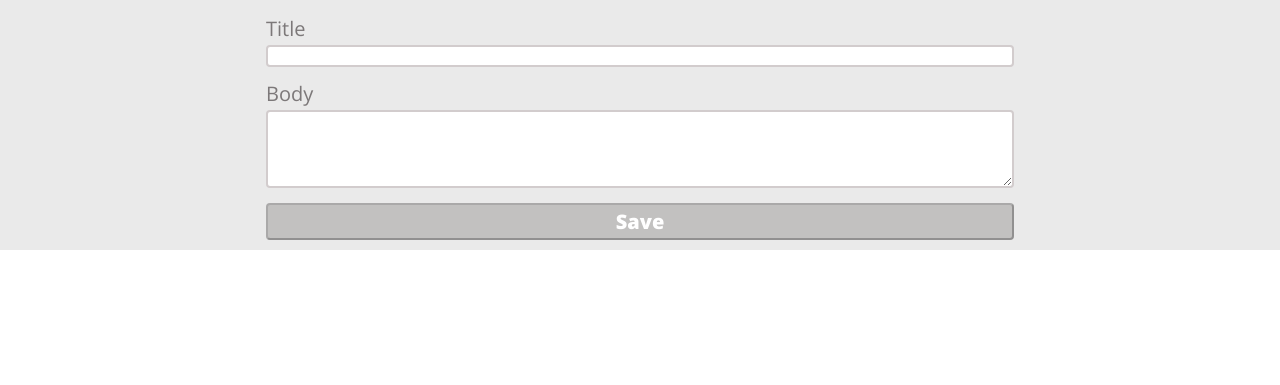
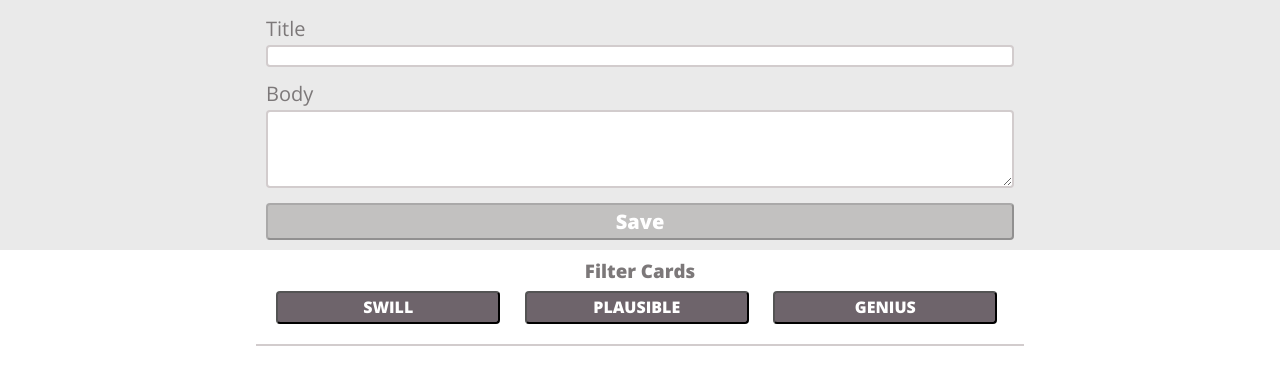
Before and after one commit to jessicalyn/idea-box, a plain HTML site: page index.html in a window 1280 px wide. Shown: the part 83-468 px from the top of the page. Drawn offline with nearby package versions, Linux system fonts and the light colour scheme.

Commit message:
Create & style filter buttons

```diff
--- a/index.html
+++ b/index.html
@@ -27,6 +27,14 @@
 			<input class="input-form__save" type="submit" value="Save" disabled="true">
 		</form>
 	</section>
+	<section class="filter">
+		<h3>Filter Cards</h3>
+		<div class="filter__container">
+			<button class="filter__container--button">SWILL</button>
+			<button class="filter__container--button">PLAUSIBLE</button>
+			<button class="filter__container--button">GENIUS</button>
+		</div>
+	</section>
 	<section class="ideas">
 		<!-- <section class="ideas__container">
 			<section class="ideas__card">
--- a/styles.css
+++ b/styles.css
@@ -72,7 +72,8 @@ h1 {
   }
 
 .input-form__container,
-.ideas__container {
+.ideas__container,
+.filter {
   display: flex;
   flex-direction: column;
   justify-content: space-around;
@@ -124,6 +125,28 @@ h2 {
   color: #6E646B;
 }
 
+.filter {
+  display: flex;
+  flex-direction: column;
+  justify-content: center;
+  align-items: center;
+  border-bottom: 2px solid #D2CCCD;
+}
+
+.filter__container {
+  width: 100%;
+}
+
+.filter__container--button {
+  padding: 5px;
+  margin: 10px;
+  width: 30%;
+  background-color: #6E646B;
+  color: #FFFFFF;
+  border-radius: 4px;
+  font-weight: 800;
+}
+
 .card-btns__container {
   border-top: 2px solid #D2CCCD;
   padding: 5px;
```
